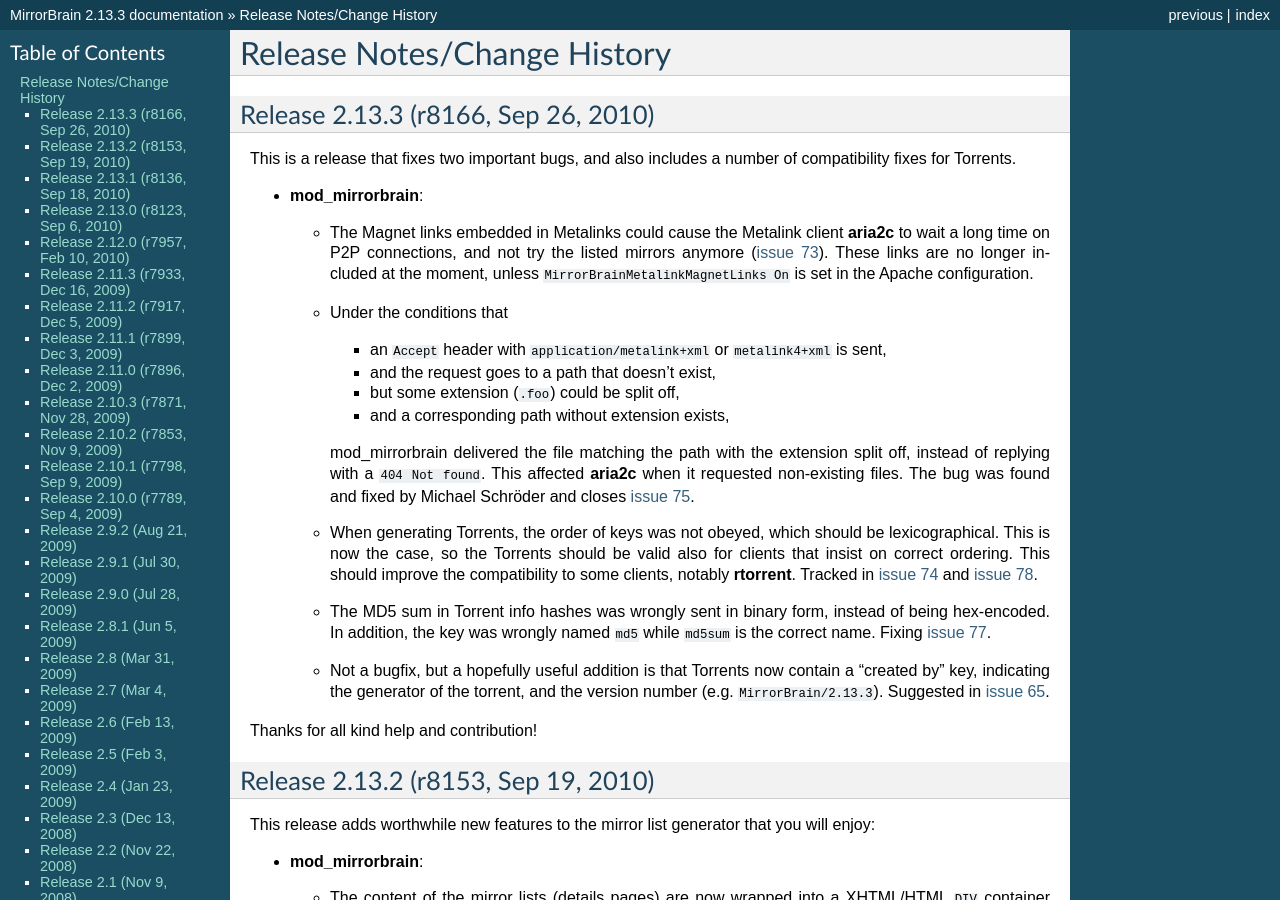
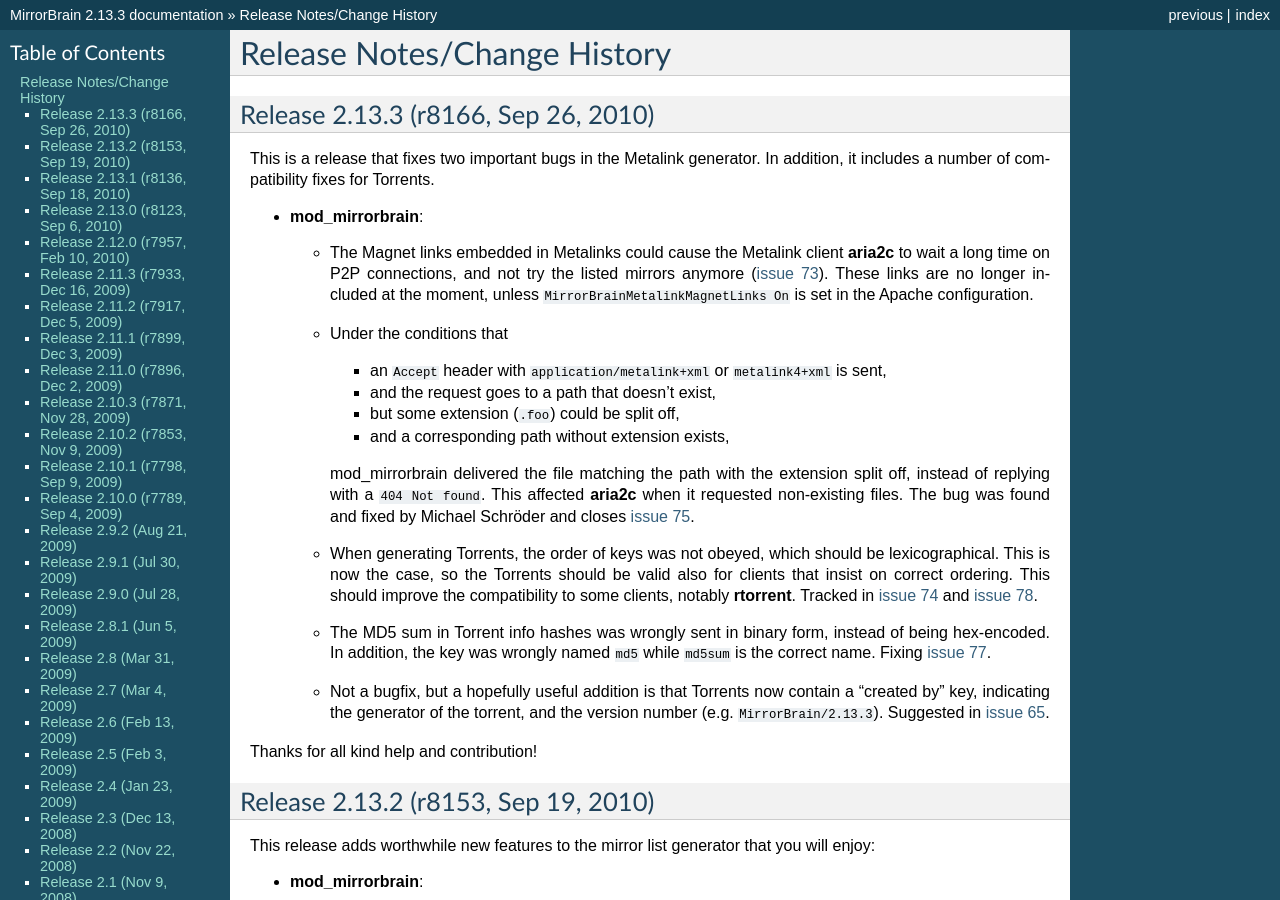
Before and after one commit to hayalci/mirrorbrain, a Sphinx documentation site: the page built from docs/changes.rst, in a window 1280 px wide and 900 px high. Built offline with Sphinx 7.4.7, drawn with Linux system fonts in a browser that asks for light colours.

Commit message:
docs/changes: wording improved
git-svn-id: http://svn.mirrorbrain.org/svn/mirrorbrain/trunk@8167 2d291e14-ff0c-0410-a3fa-d5caa9871f55

```diff
--- a/docs/changes.rst
+++ b/docs/changes.rst
@@ -7,8 +7,8 @@
 Release 2.13.3 (r8166, Sep 26, 2010)
 ------------------------------------
 
-This is a release that fixes two important bugs, and also includes a number of
-compatibility fixes for Torrents.
+This is a release that fixes two important bugs in the Metalink generator. In
+addition, it includes a number of compatibility fixes for Torrents.
 
 * :program:`mod_mirrorbrain`:
 
```
